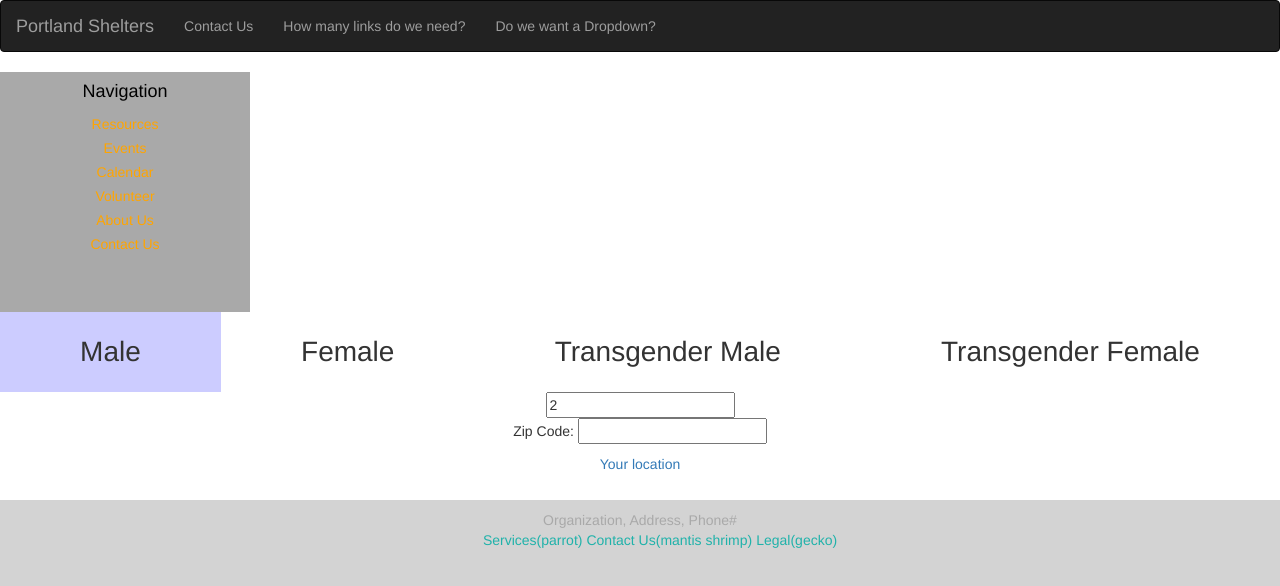
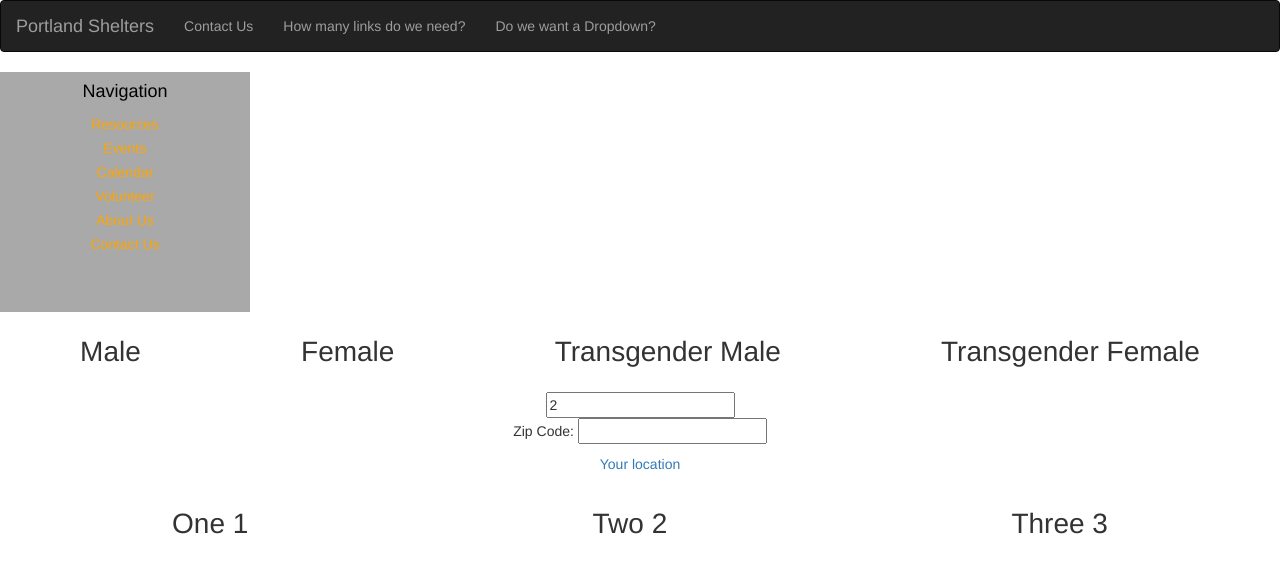
Before and after one commit to pvahanian/shelter-project, a React (Create React App) app: page / in a window 1280 px wide. Shown: the top 586 px of the page. Built offline with nearby package versions, Linux system fonts and the light colour scheme.

Commit message:
Remove default setting for gender

```diff
--- a/src/App.js
+++ b/src/App.js
@@ -30,7 +30,6 @@ function App() {
       <NavBlock />
       <FieldSelector />
       <ExclusiveOption items={exampleOptions} />
-      <Footer />
     </div>
   );
 }
--- a/src/components/FieldSelector.js
+++ b/src/components/FieldSelector.js
@@ -5,7 +5,7 @@ class FieldSelector extends React.Component {
     render() {
         return(
         <div className={"field-selector"}>
-            <ExclusiveOption default='Male' items={['Male', 'Female', 'Transgender Male', 'Transgender Female']}/>
+            <ExclusiveOption items={['Male', 'Female', 'Transgender Male', 'Transgender Female']}/>
             <div className={"AgeSelector"}>
                 <input type={"number"} value={"2"}/>
             </div>
```
